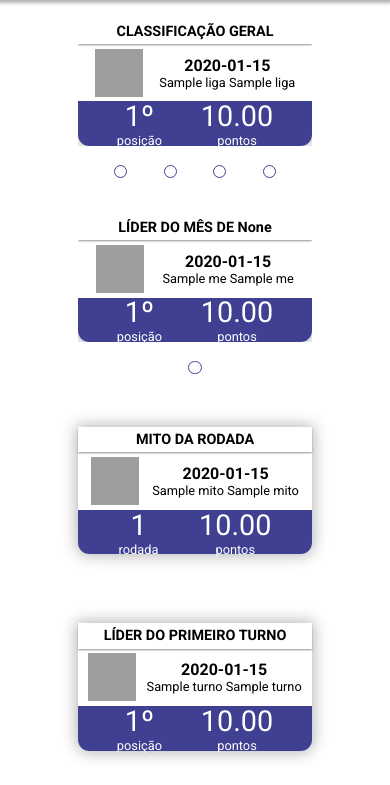
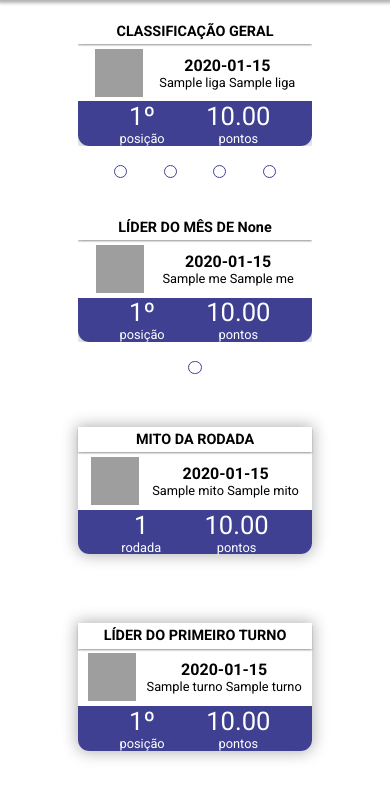
Before and after one commit to weversousa/cartolafcgw, a Flask app: page /dashboard in a window 390 px wide. Shown: the part 59-844 px from the top of the page. Run offline with Flask 2, Linux system fonts and the light colour scheme; tables that the repository leaves empty hold one stand-in row (values such as "Sample post"); grey boxes are pictures that could not be loaded.

Commit message:
alter css

```diff
--- a/cartolafcgw/static/css/responsive.css
+++ b/cartolafcgw/static/css/responsive.css
@@ -288,11 +288,11 @@
 
     .mes .carousel .c-card .c-card__footer .c-card__content span:first-child,
     .liga .carousel .c-card .c-card__footer .c-card__content span:first-child {
-        font-size: 1.8rem;
+        font-size: 1.6rem;
     }
 
     .mito .c-card .c-card__footer .c-card__content span:first-child,
     .turno .c-card .c-card__footer .c-card__content span:first-child {
-        font-size: 1.8rem;
+        font-size: 1.6rem;
     }
 }
```
